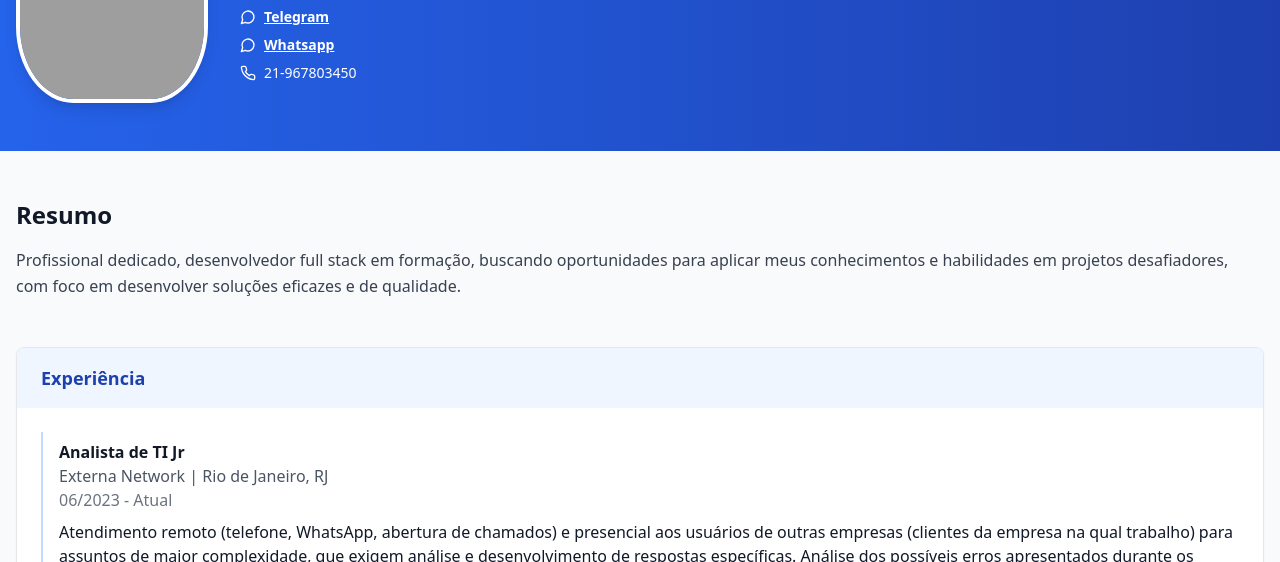
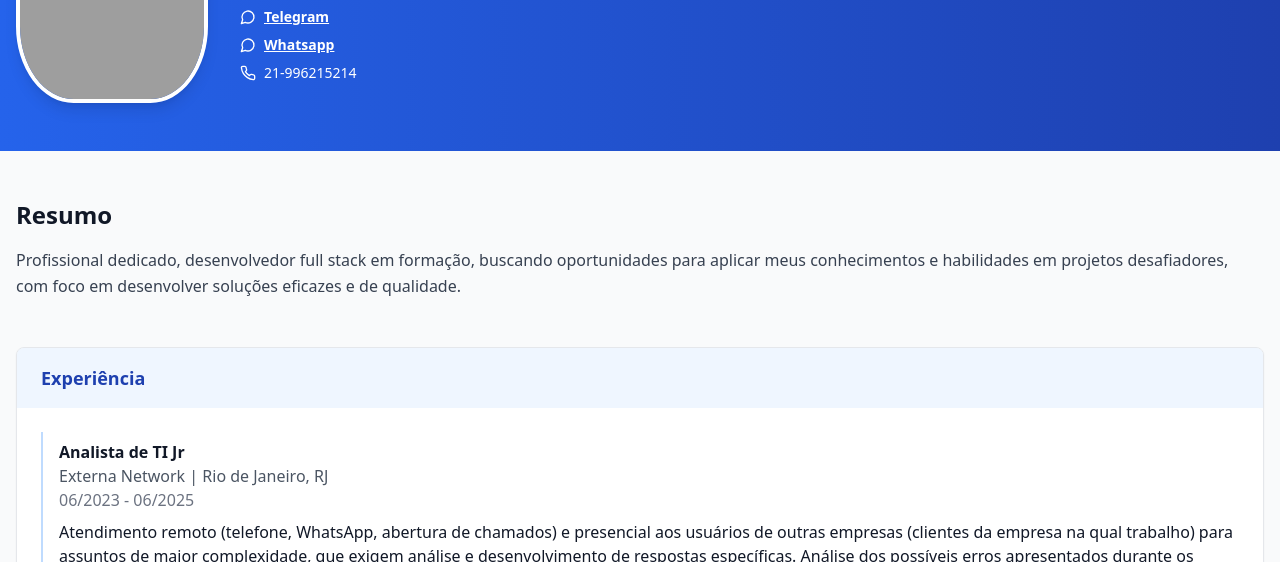
Before and after one commit to jvmpacheco/curriculo, a React (Vite) app: page / in a window 1280 px wide. Both pictures are taken after a click on the button "Experiência". Shown: the part 201-763 px from the top of the page. Built offline with nearby package versions, Linux system fonts and the light colour scheme; grey boxes are pictures that could not be loaded.

Commit message:
atualizações no curriculo

```diff
--- a/src/App.tsx
+++ b/src/App.tsx
@@ -23,7 +23,7 @@ function App() {
           <div className="experience-item">
             <h4 className="font-semibold">Analista de TI Jr</h4>
             <p className="text-gray-600">Externa Network | Rio de Janeiro, RJ</p>
-            <p className="text-gray-500">06/2023 - Atual</p>
+            <p className="text-gray-500">06/2023 - 06/2025</p>
             <p className="mt-2">Atendimento remoto (telefone, WhatsApp, abertura de chamados) e presencial aos usuários de outras empresas (clientes da empresa na qual trabalho) para assuntos de maior complexidade, que exigem análise e desenvolvimento de respostas específicas. Análise dos possíveis erros apresentados durante os atendimentos, busca e orientação para a solução solicitada e, de acordo com o problema, agendamento de visita técnica para resolver trabalhos que não possam ser resolvidos remotamente (acesso via AnyDesk e Área de Trabalho Remota do Windows). Auxílio, orientação e treinamento de clientes, bem como criação de documentação e tutoriais, quando necessário. Atualmente, encarregado de gerir a TI do Cemitério da Penitência, ficando responsável por prestar manutenção e suporte a computadores, notebooks, impressoras, TV Box, internet (cabeada e Wi-Fi), VOIP, DVRs e acesso às câmeras, Terminal Service, Active Directory, Windows Server e servidor de impressão.</p>
           </div>
 
@@ -140,6 +140,11 @@ function App() {
       content: (
         <div className="space-y-4">
           <div>
+            <p className="mb-2"><strong>Atendimento ao Cliente e Suporte Técnico</strong></p>
+            <p className="mb-2">- Oferecer um atendimento receptivo ágil, empático e eficaz por meio de chat, e-mail, WhatsApp e outras ferramentas de suporte.</p>
+            <p className="mb-2">- Atuar na resolução de demandas técnicas e funcionais, garantindo a satisfação do cliente e a fidelização através de um relacionamento humano e personalizado.</p>
+            <p className="mb-2">- Utilizar boas práticas de comunicação escrita e automações inteligentes para otimizar o tempo de resposta e a qualidade do suporte.</p>
+            <p className="mb-4"></p>
             <p className="mb-2"><strong>Desenvolvimento Web</strong></p>
             <p className="mb-2">- Desenvolver aplicações web escaláveis e responsivas.</p>
             <p className="mb-2">- Criar soluções personalizadas e completas, com frontend e backend.</p>
@@ -194,7 +199,7 @@ function App() {
                 </div>
                 <div className="flex items-center gap-2">
                   <Phone size={16} />
-                  <span>21-967803450</span>
+                  <span>21-996215214</span>
                 </div>
               </div>
             </div>
```
